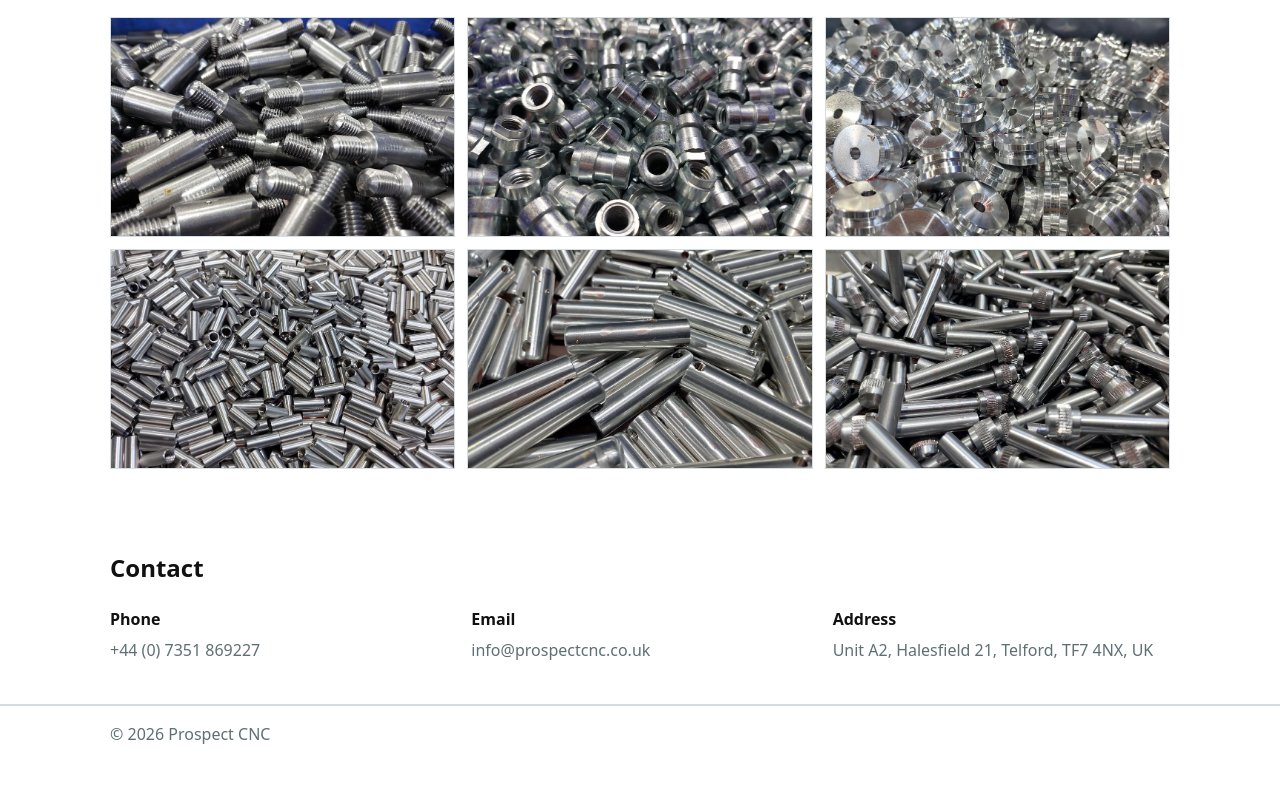
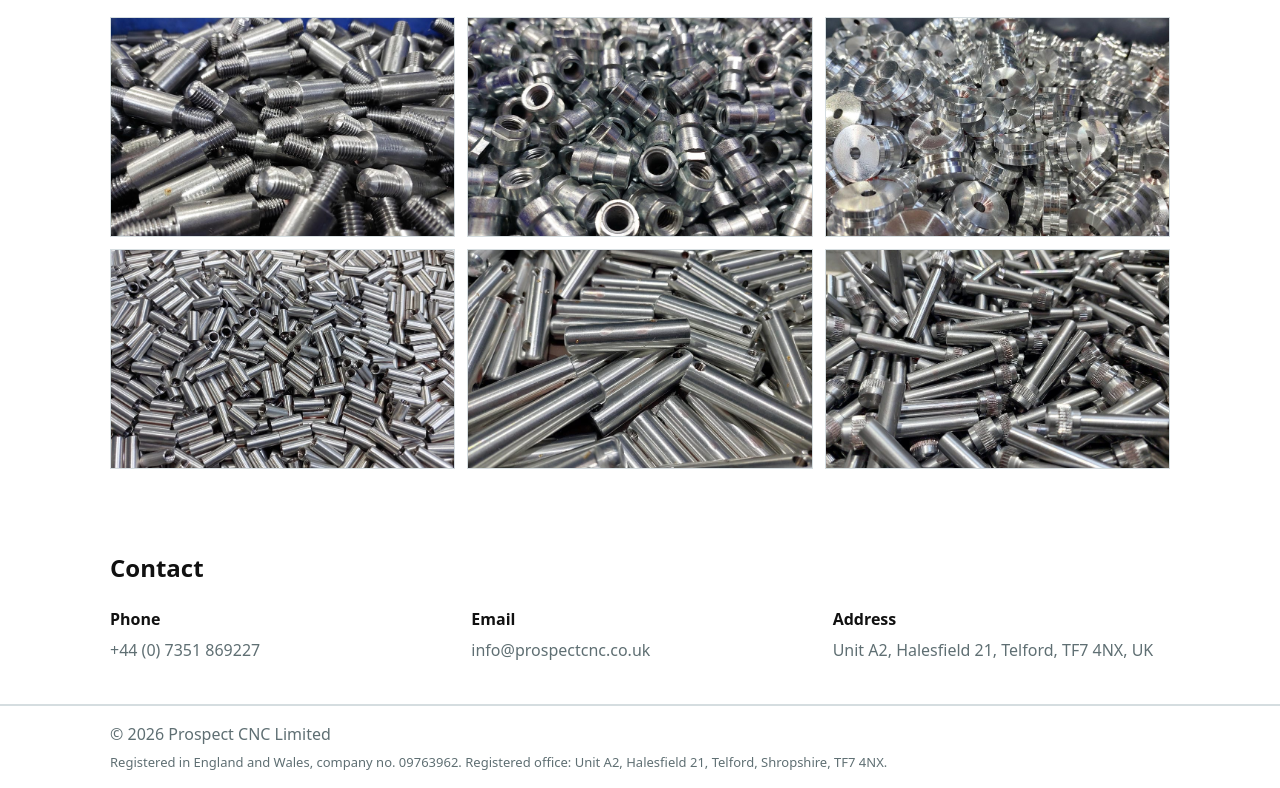
Before and after one commit to prospectcnc/prospectcnc.github.io, a plain HTML site: page index.html in a window 1280 px wide. Shown: the part 1095-1883 px from the top of the page. Before the commit the page ends 1859 px from the top, so only its background shows below. Drawn offline with Linux system fonts and the light colour scheme.

Commit message:
Footer: add company details required for UK limited companies
Registered name, company number, place of registration and registered
office, as listed on Companies House (PROSPECT CNC LIMITED, 09763962).

```diff
--- a/assets/css/styles.css
+++ b/assets/css/styles.css
@@ -174,6 +174,16 @@ section[id] {
   padding-bottom: 16px;
 }
 
+.footer p {
+  margin: 0;
+}
+
+/* Company details required on UK limited company websites */
+.footer .legal {
+  margin-top: 4px;
+  font-size: 13px;
+}
+
 /* Tablets */
 @media (max-width: 900px) {
   .top-img {
--- a/index.html
+++ b/index.html
@@ -101,7 +101,9 @@
 
     <footer class="footer">
         <div class="container">
-            © <span id="year"></span> Prospect CNC
+            <p>© <span id="year"></span> Prospect CNC Limited</p>
+            <p class="legal">Registered in England and Wales, company no. 09763962.
+                Registered office: Unit A2, Halesfield 21, Telford, Shropshire, TF7 4NX.</p>
         </div>
     </footer>
 
```
